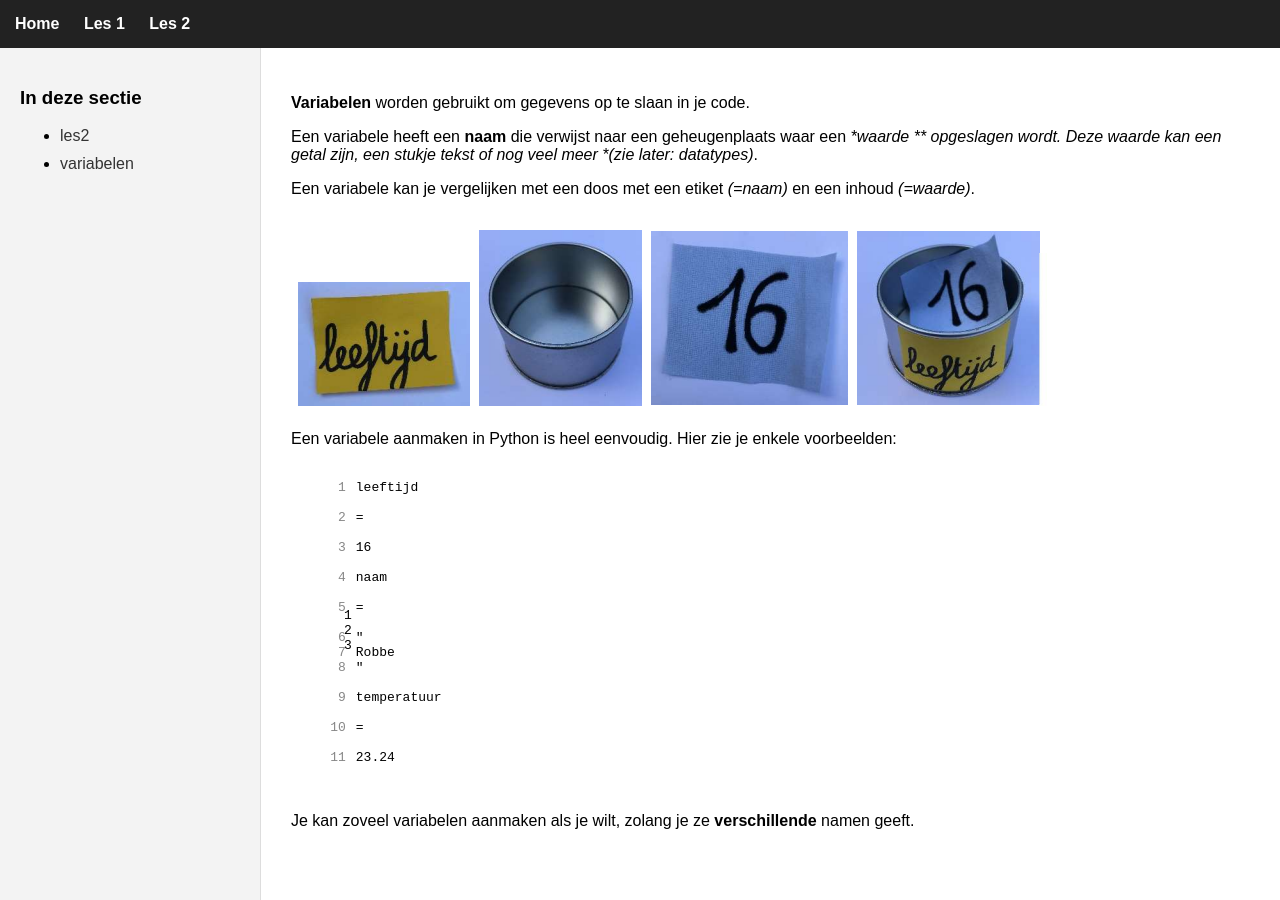
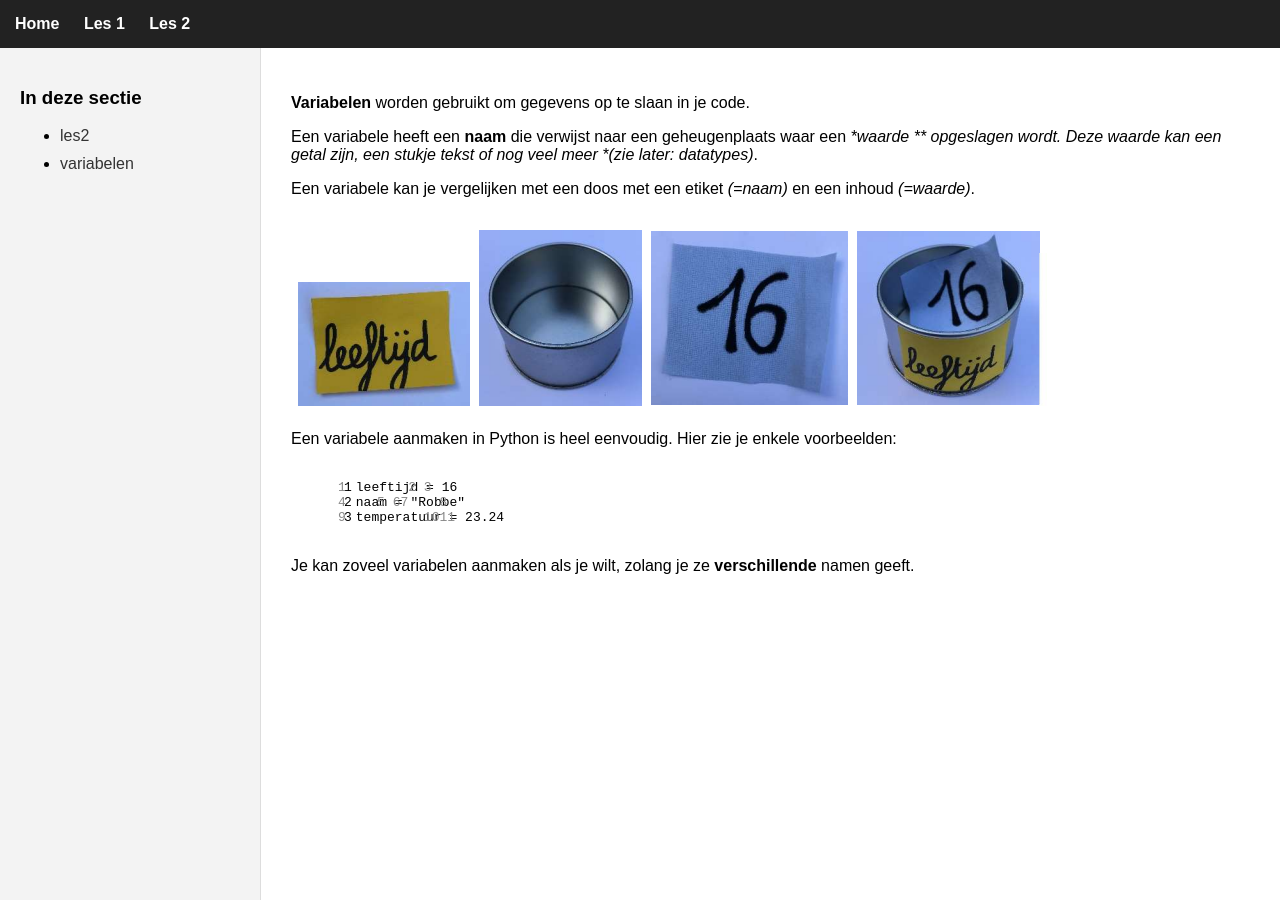
Before and after one commit to milanvandeput/milanvandeput.github.io, a Jekyll site: the page built from les2/variabelen.md, in a window 1280 px wide. Built offline with Jekyll 4.4.1, drawn with Linux system fonts in a browser that asks for light colours.

Commit message:
Update default.html

```diff
--- a/_layouts/default.html
+++ b/_layouts/default.html
@@ -57,11 +57,9 @@
 
         pre.highlight code {
           counter-reset: line;
-          display: block;
         }
 
         pre.highlight code span {
-          display: block;               /* Belangrijk: dit forceert 1 regel per span */
           counter-increment: line;
         }
 
```
